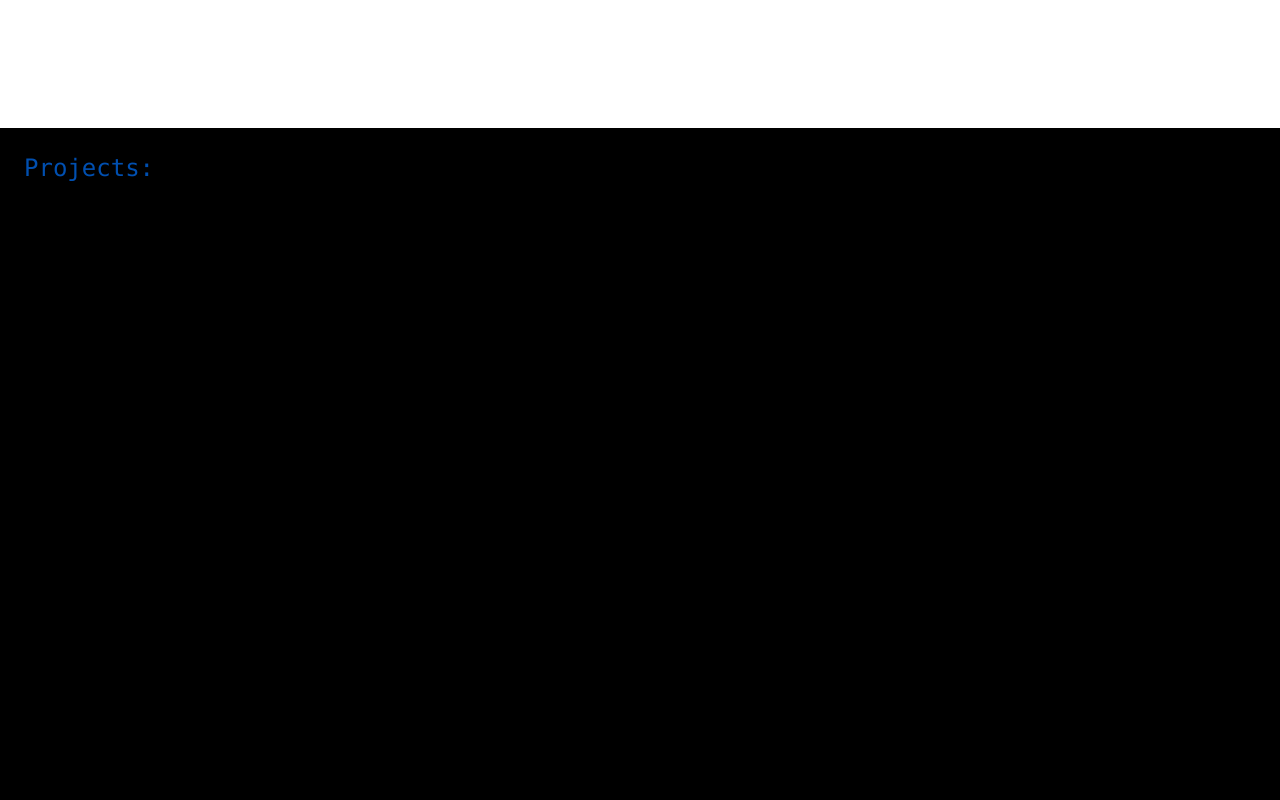
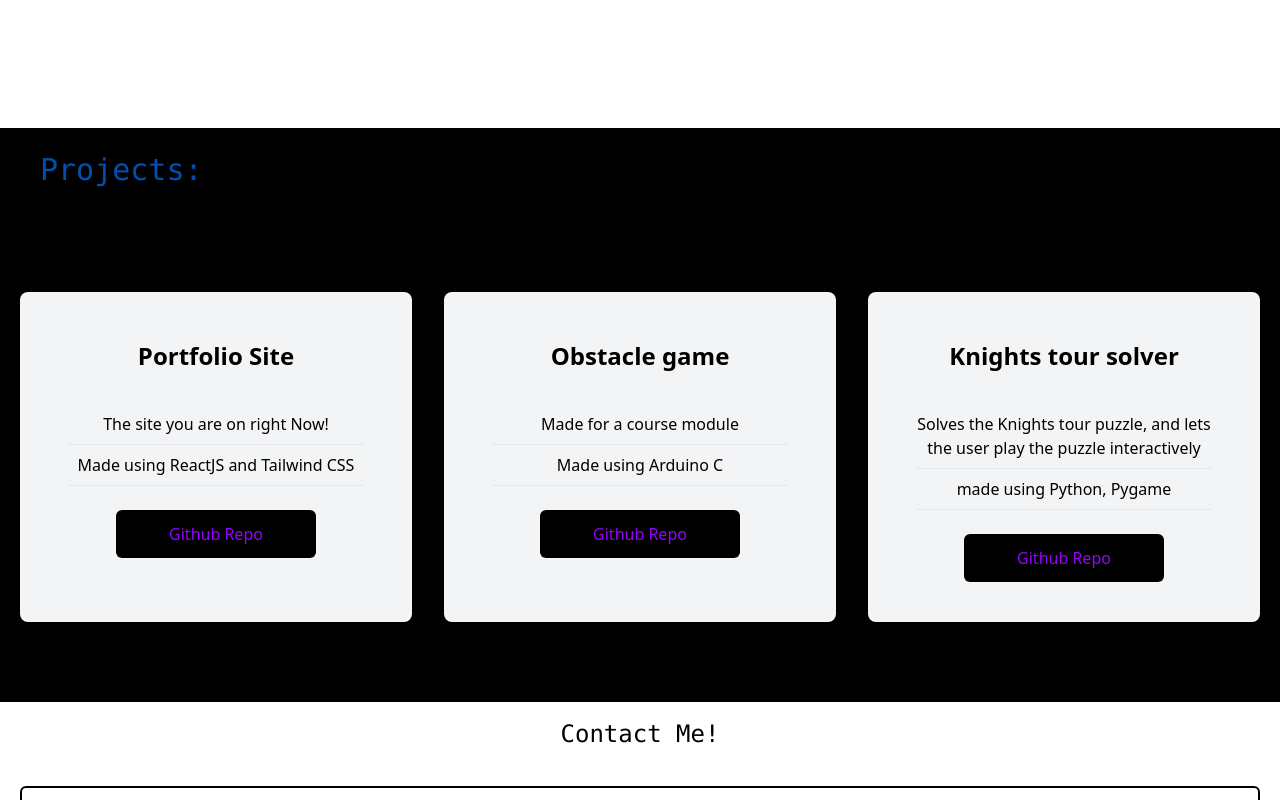
Before and after one commit to NaokiTM/portfolio, a React (Create React App) app: page / in a window 1280 px wide. Shown: the part 1480-2280 px from the top of the page. Built offline with nearby package versions, Linux system fonts and the light colour scheme.

Commit message:
Added project Cards and Github links, images not yet added

```diff
--- a/src/components/Footer.jsx
+++ b/src/components/Footer.jsx
@@ -7,9 +7,9 @@ import {
 const Footer = () => {
   return (
     <div className='relative z-10 flex bg-[#111111] '>
-        <div className='flex justify-between my-6'>
+        {/* <div className='flex justify-between my-6'>
             <FaGithubSquare size={30} className=''/>
-        </div>
+        </div> */}
     </div>
   )
 }
--- a/src/components/Projects.jsx
+++ b/src/components/Projects.jsx
@@ -2,11 +2,55 @@ import React from 'react'
 
 const Projects = () => {
   return (
-    <div className='text-white bg-black relative h-screen'>
+    // <div className='text-white bg-black relative h-screen'>
+    //   <div className='text'>
+    //     <div className="text-3xl font-mono flex p-6">Projects:</div>
+    //   </div>
+    // </div>
+    <div className='w-full px-4 bg-black'>
       <div className='text'>
-        <div className="text-2xl font-mono flex p-6">Projects:</div>
+        <div className="text-3xl font-mono p-6">Projects:</div>
       </div>
+      <div className='max-w-[1240px] mx-auto grid md:grid-cols-3 gap-8 py-[5rem]'>
+
+
+        <div className='w-full shadow-xl bg-gray-100 flex flex-col p-4 md:my-0 my-8 rounded-lg hover:scale-105 duration-300'>
+            {/* <img className='w-20 mx-auto mt-[-3rem] bg-transparent' src={Double} alt="/" /> */}
+            <h2 className='text-2xl font-bold text-center py-8'>Portfolio Site</h2>
+            <div className='text-center font-medium'>
+                <p className='py-2 border-b mx-8'>The site you are on right Now!</p>
+                <p className='py-2 border-b mx-8'>Made using ReactJS and Tailwind CSS</p>
+            </div>
+            <button className='bg-black text-[#9700FF] w-[200px] rounded-md font-medium my-6 mx-auto px-6 py-3'>Github Repo</button>
+        </div>
+
+
+
+        <div className='w-full shadow-xl bg-gray-100 flex flex-col p-4 md:my-0 my-8 rounded-lg hover:scale-105 duration-300'>
+            {/* <img className='w-20 mx-auto mt-[-3rem] bg-transparent' src={Double} alt="/" /> */}
+            <h2 className='text-2xl font-bold text-center py-8'>Obstacle game</h2>
+            <div className='text-center font-medium'>
+                <p className='py-2 border-b mx-8 '>Made for a course module</p>
+                <p className='py-2 border-b mx-8'>Made using Arduino C</p>
+            </div>
+            <button className='bg-black text-[#9700FF] w-[200px] rounded-md font-medium my-6 mx-auto px-6 py-3'>Github Repo</button>
+        </div>
+
+
+
+        <div className='w-full shadow-xl bg-gray-100 flex flex-col p-4 md:my-0 my-8 rounded-lg hover:scale-105 duration-300'>
+            {/* <img className='w-20 mx-auto mt-[-3rem] bg-transparent' src={Double} alt="/" /> */}
+            <h2 className='text-2xl font-bold text-center py-8'>Knights tour solver</h2>
+            <div className='text-center font-medium'>
+                <p className='py-2 border-b mx-8 '>Solves the Knights tour puzzle, and lets the user play the puzzle interactively</p>
+                <p className='py-2 border-b mx-8'>made using Python, Pygame</p>
+            </div>
+            <button className='bg-black text-[#9700FF] w-[200px] rounded-md font-medium my-6 mx-auto px-6 py-3'>Github Repo</button>
+        </div>
+
+
     </div>
+  </div>
   )
 }
 
--- a/src/components/Qualifications.jsx
+++ b/src/components/Qualifications.jsx
@@ -3,7 +3,7 @@ import React from 'react'
 const Qualifications = () => {
   return (
     <div className='text-black bg-white relative w-full h-screen'>
-      <div className="text-2xl font-mono p-6">Qualifications:</div>
+      <div className="text-3xl font-mono p-6">Qualifications:</div>
     </div>
 
   )
```
